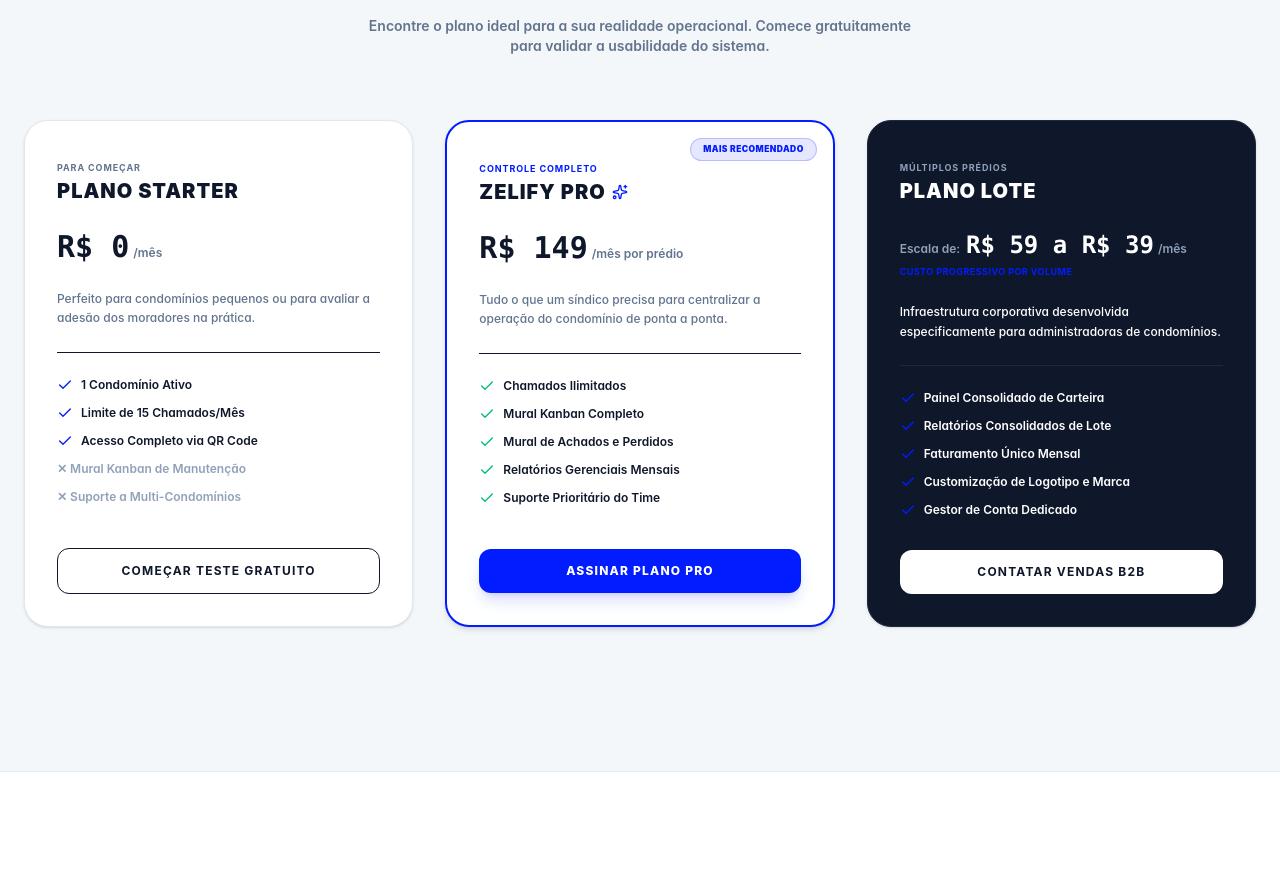
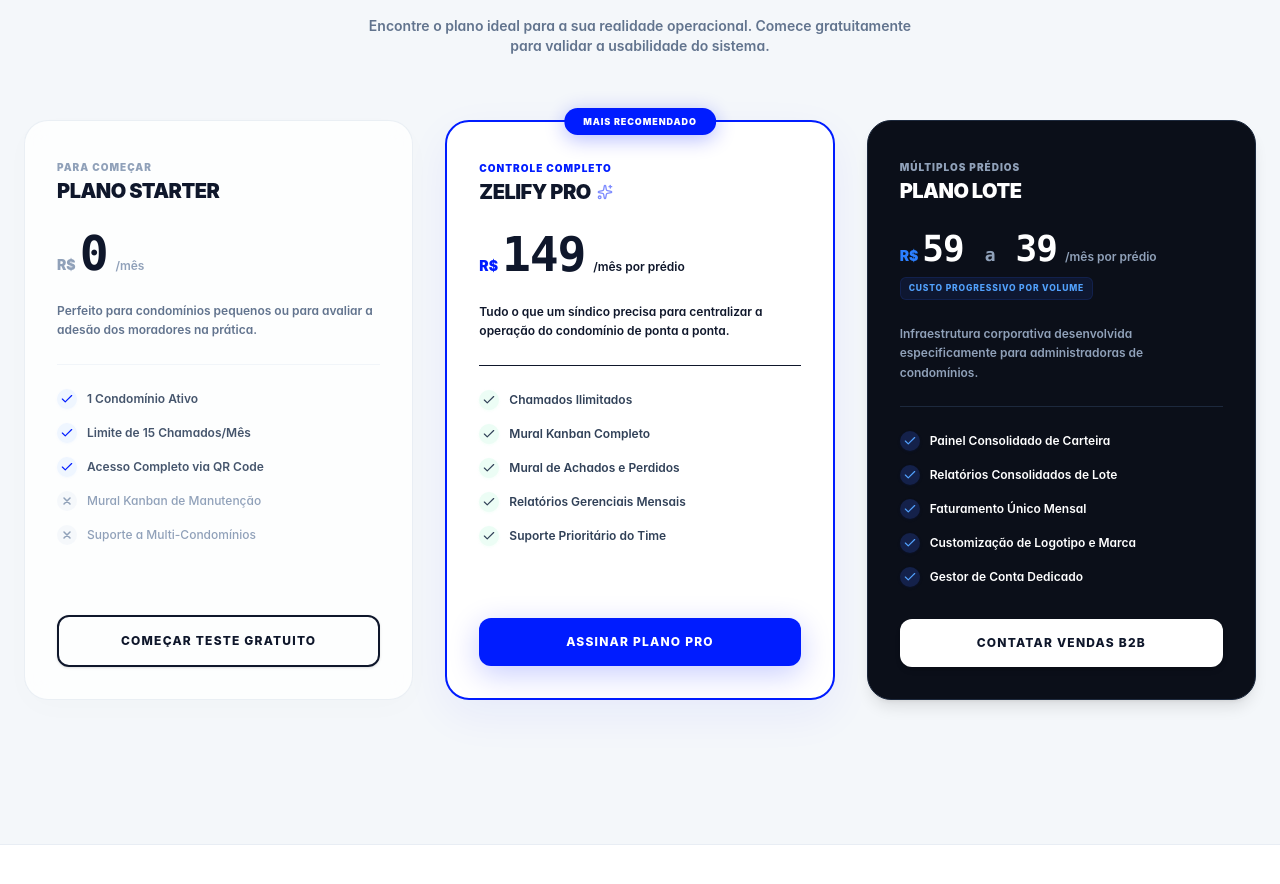
Before and after one commit to Leonardo-Tobias/Zelify-LP, a React (Vite) app: page / in a window 1280 px wide. Shown: the part 4555-5439 px from the top of the page. Built offline with nearby package versions, Linux system fonts and the light colour scheme.

Commit message:
design: melhora estetica e alinhamento dos cards de preco da landing page

```diff
--- a/src/App.tsx
+++ b/src/App.tsx
@@ -864,42 +864,59 @@ export default function App() {
           <div className="grid grid-cols-1 lg:grid-cols-3 gap-8 items-stretch">
 
             {/* PLANO STARTER (GRÁTIS) */}
-            <div className="bg-white border border-slate-200 rounded-3xl p-8 flex flex-col justify-between shadow-sm hover:shadow-lg transition-all duration-300 relative">
+            <div className="bg-white/80 backdrop-blur-md border border-slate-200/70 rounded-3xl p-8 flex flex-col justify-between shadow-[0_8px_30px_rgb(0,0,0,0.015)] hover:shadow-[0_20px_50px_rgba(0,0,0,0.05)] hover:-translate-y-1.5 hover:border-slate-300/80 transition-all duration-500 relative group">
               <div className="space-y-6">
                 <div className="space-y-1">
-                  <span className="text-[9px] font-bold text-slate-500 uppercase tracking-widest">Para Começar</span>
-                  <h3 className="text-xl font-black text-slate-900 uppercase tracking-wider">Plano Starter</h3>
+                  <span className="text-[10px] font-black text-slate-400 uppercase tracking-widest">Para Começar</span>
+                  <h3 className="text-xl font-black text-slate-900 uppercase tracking-tight">Plano Starter</h3>
                 </div>
 
-                <div className="flex items-baseline">
-                  <span className="text-3xl font-black text-slate-900 font-mono">R$ 0</span>
-                  <span className="text-slate-500 text-xs font-semibold ml-1">/mês</span>
+                <div className="flex items-baseline space-x-1">
+                  <span className="text-sm font-black text-slate-400 align-super">R$</span>
+                  <span className="text-5xl font-black text-slate-900 tracking-tight font-mono">0</span>
+                  <span className="text-slate-400 text-xs font-semibold ml-1">/mês</span>
                 </div>
 
-                <p className="text-slate-500 text-xs font-medium leading-relaxed">
+                <p className="text-slate-500 text-xs font-semibold leading-relaxed">
                   Perfeito para condomínios pequenos ou para avaliar a adesão dos moradores na prática.
                 </p>
 
-                <hr className="border-slate-150" />
+                <hr className="border-slate-100" />
 
-                <ul className="space-y-3 text-xs font-semibold text-slate-650">
-                  <li className="flex items-center">
-                    <Check className="w-4 h-4 text-[#001CFF] mr-2 shrink-0" />
+                <ul className="space-y-3.5 text-xs font-semibold text-slate-650">
+                  <li className="flex items-center text-slate-600 font-semibold text-xs transition-colors duration-300 group-hover:text-slate-800">
+                    <span className="w-5 h-5 rounded-full bg-blue-50 text-[#001CFF] flex items-center justify-center mr-2.5 shrink-0 shadow-sm shadow-blue-200/10">
+                      <Check className="w-3.5 h-3.5" />
+                    </span>
                     1 Condomínio Ativo
                   </li>
-                  <li className="flex items-center">
-                    <Check className="w-4 h-4 text-[#001CFF] mr-2 shrink-0" />
+                  <li className="flex items-center text-slate-600 font-semibold text-xs transition-colors duration-300 group-hover:text-slate-800">
+                    <span className="w-5 h-5 rounded-full bg-blue-50 text-[#001CFF] flex items-center justify-center mr-2.5 shrink-0 shadow-sm shadow-blue-200/10">
+                      <Check className="w-3.5 h-3.5" />
+                    </span>
                     Limite de 15 Chamados/Mês
                   </li>
-                  <li className="flex items-center">
-                    <Check className="w-4 h-4 text-[#001CFF] mr-2 shrink-0" />
+                  <li className="flex items-center text-slate-600 font-semibold text-xs transition-colors duration-300 group-hover:text-slate-800">
+                    <span className="w-5 h-5 rounded-full bg-blue-50 text-[#001CFF] flex items-center justify-center mr-2.5 shrink-0 shadow-sm shadow-blue-200/10">
+                      <Check className="w-3.5 h-3.5" />
+                    </span>
                     Acesso Completo via QR Code
                   </li>
-                  <li className="flex items-center text-slate-400">
-                    ✕ Mural Kanban de Manutenção
+                  <li className="flex items-center text-slate-400 font-medium text-xs">
+                    <span className="w-5 h-5 rounded-full bg-slate-100/70 text-slate-450 flex items-center justify-center mr-2.5 shrink-0">
+                      <svg xmlns="http://www.w3.org/2000/svg" className="w-3 h-3" fill="none" viewBox="0 0 24 24" stroke="currentColor" strokeWidth={3}>
+                        <path strokeLinecap="round" strokeLinejoin="round" d="M6 18L18 6M6 6l12 12" />
+                      </svg>
+                    </span>
+                    Mural Kanban de Manutenção
                   </li>
-                  <li className="flex items-center text-slate-400">
-                    ✕ Suporte a Multi-Condomínios
+                  <li className="flex items-center text-slate-400 font-medium text-xs">
+                    <span className="w-5 h-5 rounded-full bg-slate-100/70 text-slate-450 flex items-center justify-center mr-2.5 shrink-0">
+                      <svg xmlns="http://www.w3.org/2000/svg" className="w-3 h-3" fill="none" viewBox="0 0 24 24" stroke="currentColor" strokeWidth={3}>
+                        <path strokeLinecap="round" strokeLinejoin="round" d="M6 18L18 6M6 6l12 12" />
+                      </svg>
+                    </span>
+                    Suporte a Multi-Condomínios
                   </li>
                 </ul>
               </div>
@@ -909,7 +926,7 @@ export default function App() {
                   href="https://zelify.vercel.app/cadastro"
                   target="_blank"
                   rel="noreferrer"
-                  className="block w-full text-center border border-slate-900 hover:bg-slate-950 hover:text-white text-slate-900 text-xs font-bold uppercase tracking-widest py-3.5 rounded-xl transition-all cursor-pointer"
+                  className="block w-full text-center border-2 border-slate-900 hover:bg-slate-900 hover:text-white text-slate-900 text-xs font-extrabold uppercase tracking-widest py-4 rounded-xl transition-all duration-300 active:scale-[0.98] cursor-pointer shadow-sm hover:shadow-md"
                 >
                   Começar Teste Gratuito
                 </a>
@@ -917,50 +934,61 @@ export default function App() {
             </div>
 
             {/* PLANO PRO (MAIS RECOMENDADO) */}
-            <div className="bg-white border-2 border-[#001CFF] rounded-3xl p-8 flex flex-col justify-between shadow-md hover:shadow-xl transition-all duration-300 relative">
-              <div className="absolute top-4 right-4 bg-[#001CFF]/10 text-[#001CFF] border border-[#001CFF]/20 px-3 py-1 rounded-full text-[8.5px] font-black uppercase tracking-wider">
+            <div className="bg-white border-2 border-[#001CFF] rounded-3xl p-8 flex flex-col justify-between shadow-[0_15px_45px_rgba(0,28,255,0.06)] hover:shadow-[0_25px_60px_rgba(0,28,255,0.12)] hover:-translate-y-2.5 transition-all duration-500 relative group">
+              <div className="absolute -top-3.5 left-1/2 -translate-x-1/2 bg-[#001CFF] text-white border border-[#001CFF]/10 px-4.5 py-1.5 rounded-full text-[9px] font-black uppercase tracking-widest shadow-[0_4px_20px_rgba(0,28,255,0.3)] select-none">
                 Mais Recomendado
               </div>
 
               <div className="space-y-6">
                 <div className="space-y-1">
-                  <span className="text-[9px] font-bold text-[#001CFF] uppercase tracking-widest">Controle Completo</span>
-                  <h3 className="text-xl font-black text-slate-900 uppercase tracking-wider flex items-center">
+                  <span className="text-[10px] font-black text-[#001CFF] uppercase tracking-widest">Controle Completo</span>
+                  <h3 className="text-xl font-black text-slate-900 uppercase tracking-tight flex items-center">
                     Zelify Pro
-                    <Sparkles className="w-4 h-4 text-[#001CFF] ml-1.5" />
+                    <Sparkles className="w-4 h-4 text-[#001CFF] ml-1.5 animate-pulse" />
                   </h3>
                 </div>
 
-                <div className="flex items-baseline">
-                  <span className="text-3xl font-black text-slate-900 font-mono">R$ 149</span>
-                  <span className="text-slate-500 text-xs font-semibold ml-1">/mês por prédio</span>
+                <div className="flex items-baseline space-x-1">
+                  <span className="text-sm font-black text-[#001CFF] align-super">R$</span>
+                  <span className="text-5xl font-black text-slate-900 tracking-tight font-mono">149</span>
+                  <span className="text-slate-550 text-xs font-semibold ml-1">/mês por prédio</span>
                 </div>
 
-                <p className="text-slate-500 text-xs font-medium leading-relaxed">
+                <p className="text-slate-550 text-xs font-semibold leading-relaxed">
                   Tudo o que um síndico precisa para centralizar a operação do condomínio de ponta a ponta.
                 </p>
 
                 <hr className="border-slate-150" />
 
-                <ul className="space-y-3 text-xs font-semibold text-slate-650">
-                  <li className="flex items-center">
-                    <Check className="w-4 h-4 text-emerald-500 mr-2 shrink-0" />
+                <ul className="space-y-3.5 text-xs font-semibold text-slate-650">
+                  <li className="flex items-center text-slate-700 font-semibold text-xs transition-colors duration-300 group-hover:text-slate-900">
+                    <span className="w-5 h-5 rounded-full bg-emerald-50 text-emerald-650 flex items-center justify-center mr-2.5 shrink-0 shadow-sm shadow-emerald-200/10">
+                      <Check className="w-3.5 h-3.5" />
+                    </span>
                     Chamados Ilimitados
                   </li>
-                  <li className="flex items-center">
-                    <Check className="w-4 h-4 text-emerald-500 mr-2 shrink-0" />
+                  <li className="flex items-center text-slate-700 font-semibold text-xs transition-colors duration-300 group-hover:text-slate-900">
+                    <span className="w-5 h-5 rounded-full bg-emerald-50 text-emerald-650 flex items-center justify-center mr-2.5 shrink-0 shadow-sm shadow-emerald-200/10">
+                      <Check className="w-3.5 h-3.5" />
+                    </span>
                     Mural Kanban Completo
                   </li>
-                  <li className="flex items-center">
-                    <Check className="w-4 h-4 text-emerald-500 mr-2 shrink-0" />
+                  <li className="flex items-center text-slate-700 font-semibold text-xs transition-colors duration-300 group-hover:text-slate-900">
+                    <span className="w-5 h-5 rounded-full bg-emerald-50 text-emerald-650 flex items-center justify-center mr-2.5 shrink-0 shadow-sm shadow-emerald-200/10">
+                      <Check className="w-3.5 h-3.5" />
+                    </span>
                     Mural de Achados e Perdidos
                   </li>
-                  <li className="flex items-center">
-                    <Check className="w-4 h-4 text-emerald-500 mr-2 shrink-0" />
+                  <li className="flex items-center text-slate-700 font-semibold text-xs transition-colors duration-300 group-hover:text-slate-900">
+                    <span className="w-5 h-5 rounded-full bg-emerald-50 text-emerald-650 flex items-center justify-center mr-2.5 shrink-0 shadow-sm shadow-emerald-200/10">
+                      <Check className="w-3.5 h-3.5" />
+                    </span>
                     Relatórios Gerenciais Mensais
                   </li>
-                  <li className="flex items-center">
-                    <Check className="w-4 h-4 text-emerald-500 mr-2 shrink-0" />
+                  <li className="flex items-center text-slate-700 font-semibold text-xs transition-colors duration-300 group-hover:text-slate-900">
+                    <span className="w-5 h-5 rounded-full bg-emerald-50 text-emerald-650 flex items-center justify-center mr-2.5 shrink-0 shadow-sm shadow-emerald-200/10">
+                      <Check className="w-3.5 h-3.5" />
+                    </span>
                     Suporte Prioritário do Time
                   </li>
                 </ul>
@@ -971,7 +999,7 @@ export default function App() {
                   href="https://zelify.vercel.app/cadastro"
                   target="_blank"
                   rel="noreferrer"
-                  className="block w-full text-center bg-[#001CFF] hover:bg-[#0014CC] text-white text-xs font-extrabold uppercase tracking-widest py-3.5 rounded-xl transition-all shadow-lg shadow-[#001CFF]/15 cursor-pointer"
+                  className="block w-full text-center bg-[#001CFF] hover:bg-[#0014CC] text-white text-xs font-extrabold uppercase tracking-widest py-4 rounded-xl shadow-[0_8px_30px_rgba(0,28,255,0.22)] hover:shadow-[0_12px_35px_rgba(0,28,255,0.35)] transition-all duration-300 active:scale-[0.98] cursor-pointer"
                 >
                   Assinar Plano Pro
                 </a>
@@ -979,47 +1007,59 @@ export default function App() {
             </div>
 
             {/* PLANO CORPORATIVO (ADMINISTRADORAS) */}
-            <div className="bg-slate-900 border border-slate-800 text-white rounded-3xl p-8 flex flex-col justify-between shadow-sm hover:shadow-lg transition-all duration-300 relative">
+            <div className="bg-[#0B0F19] border border-slate-800 text-white rounded-3xl p-8 flex flex-col justify-between shadow-lg hover:shadow-2xl hover:-translate-y-1.5 hover:border-slate-700 transition-all duration-500 relative group">
               <div className="space-y-6">
                 <div className="space-y-1">
-                  <span className="text-[9px] font-bold text-slate-400 uppercase tracking-widest">Múltiplos Prédios</span>
-                  <h3 className="text-xl font-black uppercase tracking-wider text-white">Plano Lote</h3>
+                  <span className="text-[10px] font-black text-slate-400 uppercase tracking-widest">Múltiplos Prédios</span>
+                  <h3 className="text-xl font-black uppercase tracking-tight text-white">Plano Lote</h3>
                 </div>
 
-                <div className="flex flex-col space-y-1">
-                  <div className="flex items-baseline">
-                    <span className="text-xs font-semibold text-slate-400">Escala de:</span>
-                    <span className="text-2xl font-black font-mono text-white ml-1.5">R$ 59 a R$ 39</span>
-                    <span className="text-slate-400 text-xs font-semibold ml-1">/mês</span>
+                <div className="flex flex-col space-y-2">
+                  <div className="flex items-baseline space-x-1">
+                    <span className="text-sm font-black text-blue-500 align-super">R$</span>
+                    <span className="text-4xl font-black text-white tracking-tight font-mono">59 <span className="text-lg font-bold text-slate-400">a</span> 39</span>
+                    <span className="text-slate-400 text-xs font-semibold ml-1">/mês por prédio</span>
                   </div>
-                  <span className="text-[9px] text-[#001CFF] font-bold uppercase tracking-wider">Custo progressivo por volume</span>
+                  <span className="inline-flex text-[8.5px] text-blue-400 font-extrabold uppercase tracking-widest bg-blue-950/40 border border-blue-900/30 px-2 py-1 rounded-md self-start">
+                    Custo progressivo por volume
+                  </span>
                 </div>
 
-                <p className="text-slate-450 text-xs font-medium leading-relaxed">
+                <p className="text-slate-400 text-xs font-semibold leading-relaxed">
                   Infraestrutura corporativa desenvolvida especificamente para administradoras de condomínios.
                 </p>
 
                 <hr className="border-slate-800" />
 
-                <ul className="space-y-3 text-xs font-semibold text-slate-350">
-                  <li className="flex items-center">
-                    <Check className="w-4 h-4 text-[#001CFF] mr-2 shrink-0" />
+                <ul className="space-y-3.5 text-xs font-semibold text-slate-350">
+                  <li className="flex items-center text-slate-350 font-semibold text-xs transition-colors duration-300 group-hover:text-white">
+                    <span className="w-5 h-5 rounded-full bg-blue-950/80 text-blue-400 flex items-center justify-center mr-2.5 shrink-0 shadow-sm shadow-blue-950/20">
+                      <Check className="w-3.5 h-3.5" />
+                    </span>
                     Painel Consolidado de Carteira
                   </li>
-                  <li className="flex items-center">
-                    <Check className="w-4 h-4 text-[#001CFF] mr-2 shrink-0" />
+                  <li className="flex items-center text-slate-355 font-semibold text-xs transition-colors duration-300 group-hover:text-white">
+                    <span className="w-5 h-5 rounded-full bg-blue-950/80 text-blue-400 flex items-center justify-center mr-2.5 shrink-0 shadow-sm shadow-blue-950/20">
+                      <Check className="w-3.5 h-3.5" />
+                    </span>
                     Relatórios Consolidados de Lote
                   </li>
-                  <li className="flex items-center">
-                    <Check className="w-4 h-4 text-[#001CFF] mr-2 shrink-0" />
+                  <li className="flex items-center text-slate-355 font-semibold text-xs transition-colors duration-300 group-hover:text-white">
+                    <span className="w-5 h-5 rounded-full bg-blue-950/80 text-blue-400 flex items-center justify-center mr-2.5 shrink-0 shadow-sm shadow-blue-950/20">
+                      <Check className="w-3.5 h-3.5" />
+                    </span>
                     Faturamento Único Mensal
                   </li>
-                  <li className="flex items-center">
-                    <Check className="w-4 h-4 text-[#001CFF] mr-2 shrink-0" />
+                  <li className="flex items-center text-slate-355 font-semibold text-xs transition-colors duration-300 group-hover:text-white">
+                    <span className="w-5 h-5 rounded-full bg-blue-950/80 text-blue-400 flex items-center justify-center mr-2.5 shrink-0 shadow-sm shadow-blue-950/20">
+                      <Check className="w-3.5 h-3.5" />
+                    </span>
                     Customização de Logotipo e Marca
                   </li>
-                  <li className="flex items-center">
-                    <Check className="w-4 h-4 text-[#001CFF] mr-2 shrink-0" />
+                  <li className="flex items-center text-slate-355 font-semibold text-xs transition-colors duration-300 group-hover:text-white">
+                    <span className="w-5 h-5 rounded-full bg-blue-950/80 text-blue-400 flex items-center justify-center mr-2.5 shrink-0 shadow-sm shadow-blue-950/20">
+                      <Check className="w-3.5 h-3.5" />
+                    </span>
                     Gestor de Conta Dedicado
                   </li>
                 </ul>
@@ -1028,7 +1068,7 @@ export default function App() {
               <div className="pt-8">
                 <button
                   onClick={() => setB2bModalOpen(true)}
-                  className="block w-full text-center bg-white hover:bg-slate-100 text-slate-900 text-xs font-bold uppercase tracking-widest py-3.5 rounded-xl transition-all cursor-pointer"
+                  className="block w-full text-center bg-white hover:bg-slate-100 text-slate-900 text-xs font-extrabold uppercase tracking-widest py-4 rounded-xl shadow-md hover:shadow-lg transition-all duration-300 active:scale-[0.98] cursor-pointer"
                 >
                   Contatar Vendas B2B
                 </button>
```
